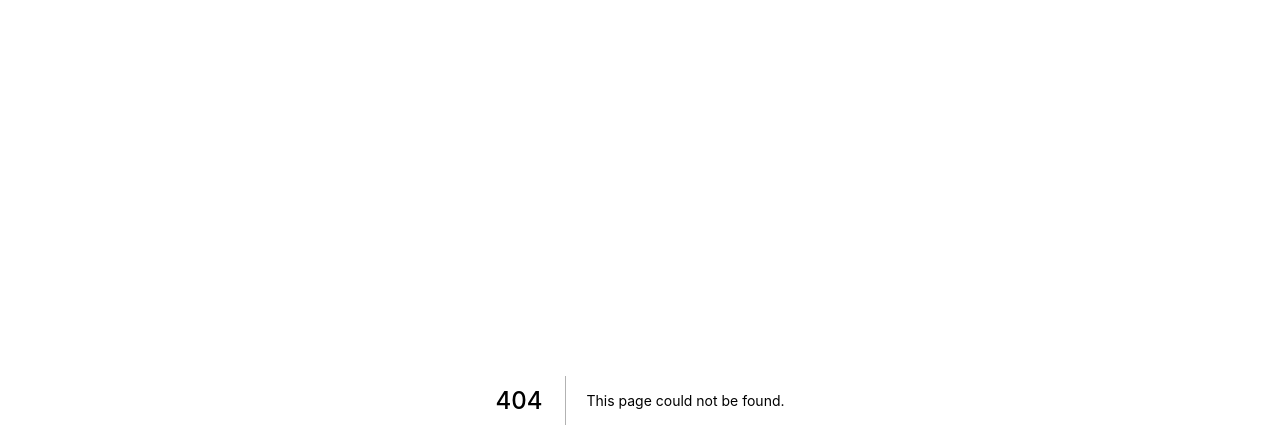
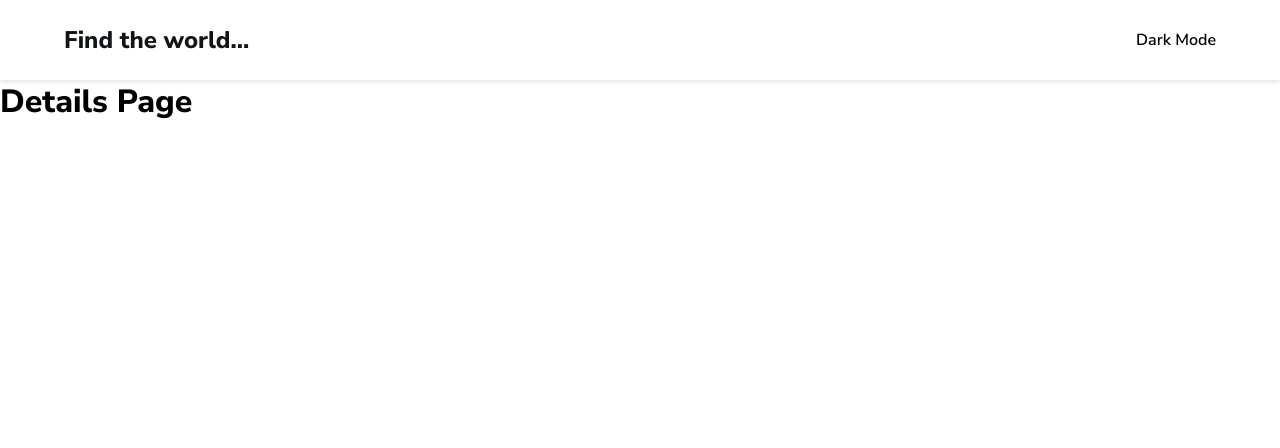
Before and after one commit to rnrnshn/find-countries, a Next.js app: page /1 in a window 1280 px wide. Before the commit this address had no page. Shown: the top 448 px of the page. Built offline with nearby package versions, Linux system fonts and the light colour scheme.

Commit message:
push to git

```diff
--- /dev/null
+++ b/pages/[id].js
@@ -0,0 +1,13 @@
+import Header from '../components/Header'
+
+
+const Details = () => {
+  return (
+    <div>
+      <Header />
+      <h1>Details Page</h1>
+    </div>
+  );
+}
+
+export default Details;
--- a/pages/index.js
+++ b/pages/index.js
@@ -2,6 +2,7 @@ import Head from 'next/head'
 import styles from '../styles/Home.module.css'
 import Header from '../components/Header'
 import Image from 'next/image'
+import Link from 'next/link';
 
 export async function getStaticProps() {
   const url = 'https://restcountries.eu/rest/v2/all';
@@ -41,6 +42,8 @@ export default function Home({ countries }) {
         </section>
         <section className={styles.countriesContainer}>
           {countries.slice(0, 8).map(country => (
+            <Link href={`/${country.name}`}>
+              <a>
                 <aside className={styles.countryItem} key={country.numericCode}>
                   <div className={styles.countryFlag}>
                     <Image
@@ -64,6 +67,8 @@ export default function Home({ countries }) {
                     </p>
                   </div>
                 </aside>
+              </a>
+            </Link>
           ))}
         </section>
       </main>
--- a/styles/globals.css
+++ b/styles/globals.css
@@ -27,3 +27,8 @@
 body {
   font-family: 'Nunito Sans', sans-serif;
 }
+
+a {
+  color: var(--light-text);
+  text-decoration: none;
+}
```
Also changed, not shown: pages/details.js (deleted, +0 -13 lines), styles/Home.module.css (line endings or trailing spaces). Lines whose indentation alone changed are shown as unchanged.
